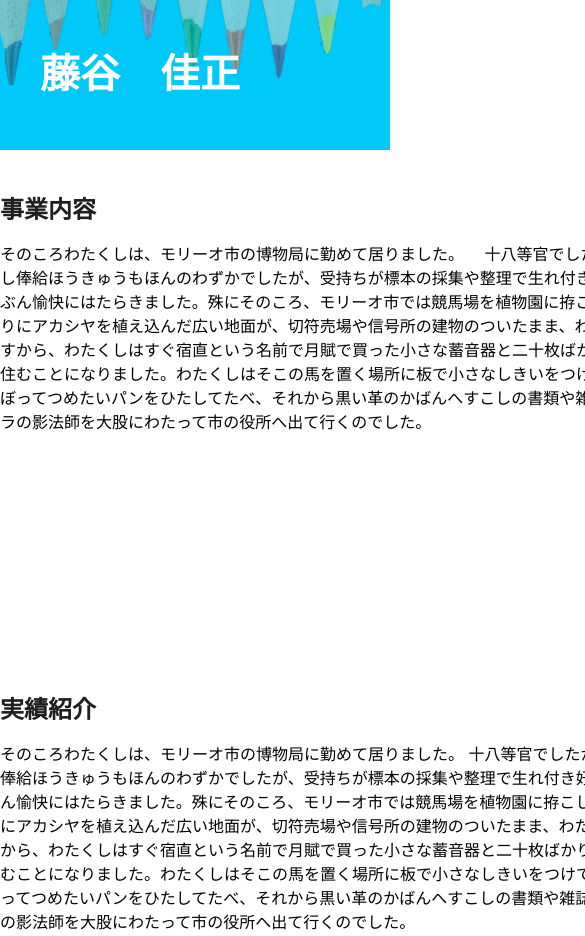
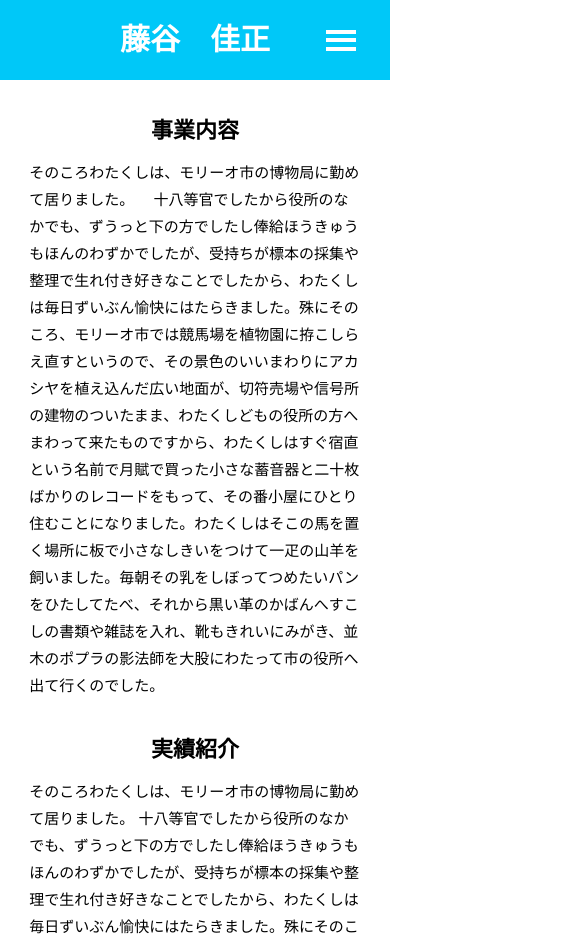
Before and after one commit to YFujitani/self-employed-site, a plain HTML site: page index.html in a window 390 px wide. Shown: the top 936 px of the page, 585 px wide, since content can reach past the window. Drawn offline with Linux system fonts and the light colour scheme.

Commit message:
Add: スマホ画面　Improve: headerの幅、sectionの幅

```diff
--- a/css/styles.css
+++ b/css/styles.css
@@ -1,3 +1,4 @@
+/* common */
 body {
   margin: 0;
   font-family: serif;
@@ -5,70 +6,84 @@ body {
 
 header {
   height: 150px;
-  /* background: #00c8f8; */
-  /* background-image: url(../images/shutterstock_iroennpitu.png); */
+  background: #00c8f8;
+  color: #ffffff;
 }
 
+/* large screen */
+@media (min-width: 1050px) {
   header .container {
     width: 1000px;
     height: 150px;
     margin: 0 auto;
-  /* border: 1px dotted gray; */
     display: flex;
+    justify-content: space-between;
   }
 
   header h1 {
     font-size: 40px;
     margin: 0;
     flex-direction: row;
-  flex-grow: 1;
     line-height: 150px;
-  padding-left: 40px;
   }
 
-ul {
-  padding-left: 120px;
-  padding-top: 95px;
-  margin: 0;
-  flex-direction: row;
-  flex-grow: 1;
+  header #toggle {
+    display: none;
   }
 
+  header ul {
+    flex-direction: row;
+    margin-top: 0;
+    margin-bottom: 0;
+    margin-left: auto;
+    padding: 0;
+    line-height: 150px;
+  }
 
-ul li {
+  header ul li {
     display: inline-block;
+    vertical-align: -30%;
     font-size: 24px;
     list-style: none;
     margin: 0 1em;
   }
 
-a {
-  color: white;
+  header ul li:last-child {
+    margin-right: 0;
+  }
+
+  header ul li a {
+    color: #ffffff;
     text-decoration: none;
+  }
+
+  main section {
+    width: 1000px;
+    margin-top: 4em;
+    margin-left: auto;
+    margin-right: auto;
   }
 
   main h1 {
     margin: 0;
-  padding-top: 40px;
-  /* padding-left: 40px; */
     font-size: 24px;
     color: #1f1f1f;
   }
 
-main section {
-  width: 920px;
-  height: 500px;
-  margin: 0 auto;
-}
-
   main section p {
     font-family: sans-serif;
+    margin-top: 1em;
+    margin-left: auto;
+    margin-right: auto;
+    margin-bottom: 0;
+    font-size: 20px;
+    line-height: 2.0;
   }
 
   table {
     font-family: sans-serif;
-  width: 800px;
-  margin: 30px auto 0;
+    font-size: 20px;
+    width: 100%;
     border-collapse: collapse;
   }
 
@@ -82,3 +97,178 @@ tr {
     height: 4em;
     vertical-align: bottom;
   }
+
+  tr td .last {
+    border: 0px none;
+  }
+}
+
+/* small screen */
+@media (min-width: 320px) and (max-width: 419px) {
+  header {
+    height: 80px;
+  }
+
+  header .container {
+    width: 100%;
+    height: 80px;
+    display: flex;
+    position: relative;
+  }
+
+  header .box {
+    flex-direction: row;
+    flex-basis: 0%;
+    flex-grow: 1;
+  }
+
+  header h1 {
+    flex-direction: row;
+    flex-basis: 0%;
+    flex-grow: 2;
+    text-align: center;
+    font-size: 30px;
+    margin: 0;
+    line-height: 80px;
+  }
+
+  #toggle {
+    flex-direction: row;
+    flex-basis: 0%;
+    flex-grow: 1;
+    position: relative;
+  }
+
+  #toggle .humburger {
+    width: 30px;
+    height: 30px;
+    color: transparent;
+    position: absolute;
+    top: 0;
+    bottom: 0;
+    left: 0;
+    right: 0;
+    margin: auto;
+  }
+
+  #toggle div .one {
+    width: 30px;
+    height: 4px;
+    background: #ffffff;
+    margin-top: 4.5px;
+    margin-left: auto;
+    margin-right: auto;
+    margin-bottom: 4.5px;
+    transition: 0.3s;
+  }
+
+  #toggle div .two {
+    width: 30px;
+    height: 4px;
+    background: #ffffff;
+    margin-left: auto;
+    margin-right: auto;
+    margin-bottom: 4.5px;
+    transition: 0.3s;
+  }
+
+  #toggle div .three {
+    width: 30px;
+    height: 4px;
+    background: #ffffff;
+    margin-left: auto;
+    margin-right: auto;
+    margin-bottom: 4.5px;
+    transition: 0.3s;
+  }
+
+  header .nav {
+    display: none;
+  }
+
+  main section {
+    width: 85%;
+    padding: 0;
+    margin-top: 2em;
+    margin-left: auto;
+    margin-right: auto;
+  }
+
+  main section h1 {
+    margin: 0;
+    text-align: center;
+    font-size: 22px;
+  }
+
+  main section p {
+    font-family: sans-serif;
+    margin-top: 1em;
+    margin-left: auto;
+    margin-right: auto;
+    margin-bottom: 0;
+    line-height: 1.8;
+    font-size: 15px;
+  }
+
+  table {
+    width: 100%;
+    font-family: sans-serif;
+    table-layout: fixed;
+    font-size: 15px;
+    border-collapse: collapse;
+  }
+
+  tr td {
+    border-bottom: solid 1px #1f1f1f;
+    height: 4em;
+    vertical-align: bottom;
+  }
+
+  tr th {
+    border-bottom: solid 1px #1f1f1f;
+    text-align: left;
+    height: 2em;
+  }
+}
+
+/* small screenでnavが開いているとき */
+/* header ul {
+    margin: 0;
+    padding: 40px;
+    background: #00c8f8;
+    position: absolute;
+    top: 0;
+    right: 0;
+    box-sizing: border-box;
+  }
+
+  header ul li {
+    font-size: 40px;
+    list-style: none;
+  }
+
+  header ul li:first-child {
+    width: 70px;
+    height: 100%;
+    color: transparent:
+    }
+
+  header ul li div .one {
+    width: 70px;
+    height: 8px;
+    color: #ffffff;
+    /* transform: rotate(45deg); */
+/*
+  }
+.close .two
+      width: 70px;
+      height: 8px;
+      transform: rotate(-45deg);
+  }
+
+  a {
+    color: #ffffff;
+    text-decoration: none;
+  }
+} */
+}
--- a/index.html
+++ b/index.html
@@ -3,18 +3,27 @@
 
 <head>
   <meta charset="utf-8">
+  <meta name="viewport" content="width=device-width, initial-scale= 1">
   <title>藤谷佳正のホームページ</title>
   <link rel="stylesheet" href="css/styles.css">
 </head>
 
 <body>
- <header style="background: #00c8f8 url(images/shutterstock_iroennpitu.png)">
+  <header>
     <div class="container">
-      <h1><a href="">藤谷　佳正</a></h1>
+      <div class="box"></div>
+      <h1>藤谷　佳正</h1>
+      <div id="toggle">
+        <div class="humburger">
+          <div class="one"></div>
+          <div class="two"></div>
+          <div class="three"></div>
+        </div>
+      </div>
       <ul class="nav">
-        <li><a href="">事業内容</a></li>
-        <li><a href="">実績紹介</a></li>
-        <li><a href="">料金例</a></li>
+        <li><a href="#about">事業内容</a></li>
+        <li><a href="#work">実績紹介</a></li>
+        <li><a href="#price">料金例</a></li>
         <li><a href="">お問い合わせ</a></li>
       </ul>
     </div>
@@ -22,24 +31,22 @@
 
   <main>
     <section>
-      <h1>事業内容</h1>
+      <h1 id="about">事業内容</h1>
       <p>そのころわたくしは、モリーオ市の博物局に勤めて居りました。
         　十八等官でしたから役所のなかでも、ずうっと下の方でしたし俸給ほうきゅうもほんのわずかでしたが、受持ちが標本の採集や整理で生れ付き好きなことでしたから、わたくしは毎日ずいぶん愉快にはたらきました。殊にそのころ、モリーオ市では競馬場を植物園に拵こしらえ直すというので、その景色のいいまわりにアカシヤを植え込んだ広い地面が、切符売場や信号所の建物のついたまま、わたくしどもの役所の方へまわって来たものですから、わたくしはすぐ宿直という名前で月賦で買った小さな蓄音器と二十枚ばかりのレコードをもって、その番小屋にひとり住むことになりました。わたくしはそこの馬を置く場所に板で小さなしきいをつけて一疋の山羊を飼いました。毎朝その乳をしぼってつめたいパンをひたしてたべ、それから黒い革のかばんへすこしの書類や雑誌を入れ、靴もきれいにみがき、並木のポプラの影法師を大股にわたって市の役所へ出て行くのでした。</p>
 
     </section>
 
     <section>
-      <h1>実績紹介</h1>
+      <h1 id="work">実績紹介</h1>
       <p>そのころわたくしは、モリーオ市の博物局に勤めて居りました。
         十八等官でしたから役所のなかでも、ずうっと下の方でしたし俸給ほうきゅうもほんのわずかでしたが、受持ちが標本の採集や整理で生れ付き好きなことでしたから、わたくしは毎日ずいぶん愉快にはたらきました。殊にそのころ、モリーオ市では競馬場を植物園に拵こしらえ直すというので、その景色のいいまわりにアカシヤを植え込んだ広い地面が、切符売場や信号所の建物のついたまま、わたくしどもの役所の方へまわって来たものですから、わたくしはすぐ宿直という名前で月賦で買った小さな蓄音器と二十枚ばかりのレコードをもって、その番小屋にひとり住むことになりました。わたくしはそこの馬を置く場所に板で小さなしきいをつけて一疋の山羊を飼いました。毎朝その乳をしぼってつめたいパンをひたしてたべ、それから黒い革のかばんへすこしの書類や雑誌を入れ、靴もきれいにみがき、並木のポプラの影法師を大股にわたって市の役所へ出て行くのでした。</p>
     </section>
 
     <section>
-      <h1>料金例</h1>
+      <h1 id="price">料金例</h1>
 
       <table>
-        <tbody>
-
         <tr>
           <th scope="col">制作内容</th>
           <th scope="col">費用の相場</th>
@@ -60,7 +67,10 @@
           <td>独自システムの構築</td>
           <td>１００万円〜</td>
         </tr>
-        </tbody>
+        <tr>
+          <td class="last"></td>
+          <td class="last"></td>
+        </tr>
       </table>
     </section>
   </main>
--- /dev/null
+++ b/js/main.js
@@ -0,0 +1,5 @@
+'use strict';
+
+$("#toggle").click(function() {
+  $(this).toggleClass("on");
+});
```
Lines whose indentation alone changed are shown as unchanged.
